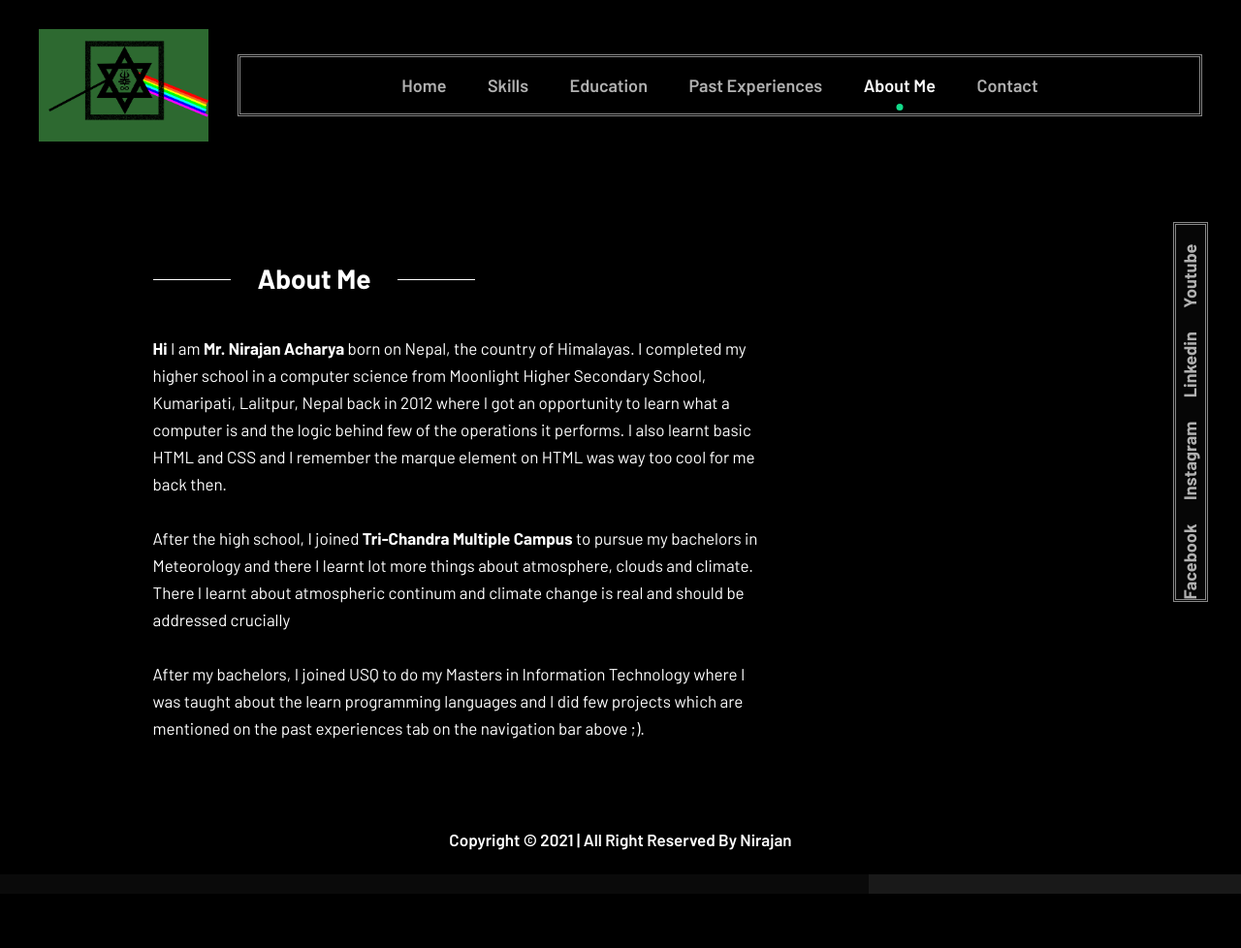
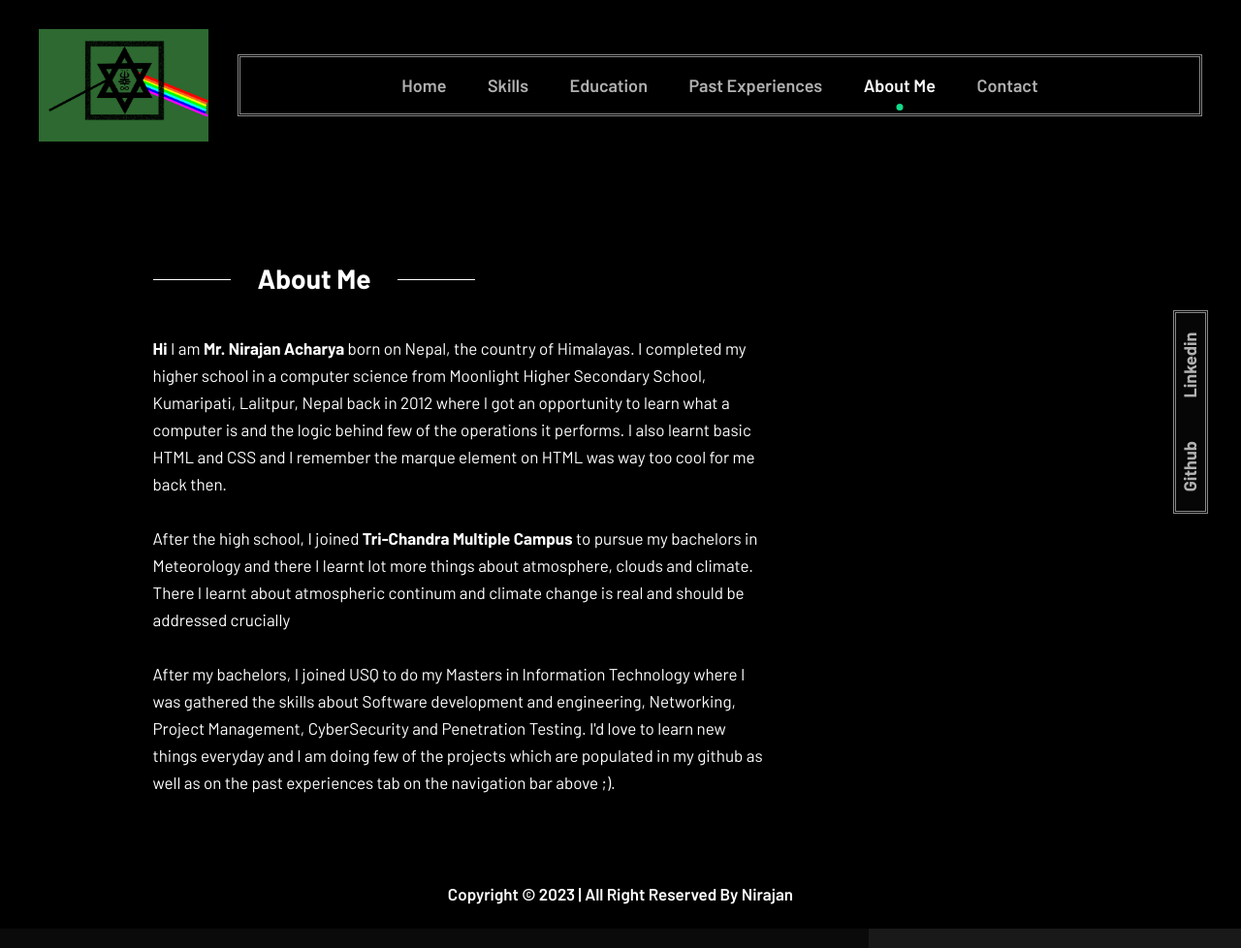
Before and after one commit to nirajanach/nirajanach.github.io, a PHP site: page /about.html in a window 1280 px wide. Shown: the whole page at 97% size. Before the commit the page ends 922 px from the top, so only its background shows below. Run offline with PHP 8.4, Linux system fonts and the light colour scheme.

Commit message:
Update the Navigation bar and CV

```diff
--- a/about.html
+++ b/about.html
@@ -175,7 +175,8 @@
                                                      After the high school, I joined <strong>Tri-Chandra Multiple Campus</strong> to pursue my bachelors in Meteorology and there I learnt lot more things about atmosphere, clouds and climate.
                                                     There I learnt about atmospheric continum and climate change is real and should be addressed crucially <br><br>
 
-                                                    After my bachelors, I joined USQ to do my Masters in Information Technology where I was taught about the learn programming languages and I did few projects which are mentioned on the past experiences tab on the navigation bar above ;).
+                                                    After my bachelors, I joined USQ to do my Masters in Information Technology where I was gathered the skills about Software development and engineering, Networking, Project Management, CyberSecurity and Penetration Testing.
+                                                    I'd love to learn new things everyday and I am doing few of the projects which are populated in my github as well as on the past experiences tab on the navigation bar above ;).
 
 
 
@@ -194,17 +195,13 @@
     <div class="right-social">
         <ul class="hr-social">
             <li>
-                <a href="https://www.facebook.com/niraazan/">Facebook</a>
+                <a href="https://github.com/nirajanach">Github</a>
             </li>
-            <li>
-                <a href="https://www.instagram.com/joimaxy">Instagram</a>
-            </li>
+
             <li>
                 <a href="https://www.linkedin.com/in/nirajan-acharya-b4820a16a/">Linkedin</a>
             </li>
-            <li>
-                <a href="#">Youtube</a>
-            </li>
+
         </ul>
     </div>
     <!-- right social area end -->
@@ -217,7 +214,7 @@
     <footer>
         <div class="footer-area footer_s_two xs-text-center">
             <div class="container-fluid">
-                <p>Copyright © 2021 | All Right Reserved By Nirajan</p>
+                <p>Copyright © 2023 | All Right Reserved By Nirajan</p>
             </div>
         </div>
     </footer>
--- a/assets/css/styles.css
+++ b/assets/css/styles.css
@@ -533,8 +533,11 @@ ul.hr-social li a {
     font-weight: 700;
     color: #b1b1b1;
     letter-spacing: 0;
-    margin-right: 40px;
-}
+    margin-right: 30px;
+    margin-left: 20px;
+
+}
+
 
 ul.hr-social li a:hover {
     color: #fff;
--- a/pastprojects/drum-set/index.html
+++ b/pastprojects/drum-set/index.html
@@ -28,7 +28,7 @@
   <p> Press the higlighted key on the keyboard or touch the button to play the drum. </p>
 
   <footer>
-    Made with ❤️ in Nepal.
+    Made with ❤️ by Nirajan.
   </footer>
 
   <script src="index.js"></script>
```
Also changed, not shown: contact.html (+2 -8 lines), education.html (+5 -12 lines), experience.html (+2 -7 lines), index.html (+5 -10 lines), skills.html (+3 -8 lines), 2 other files.
